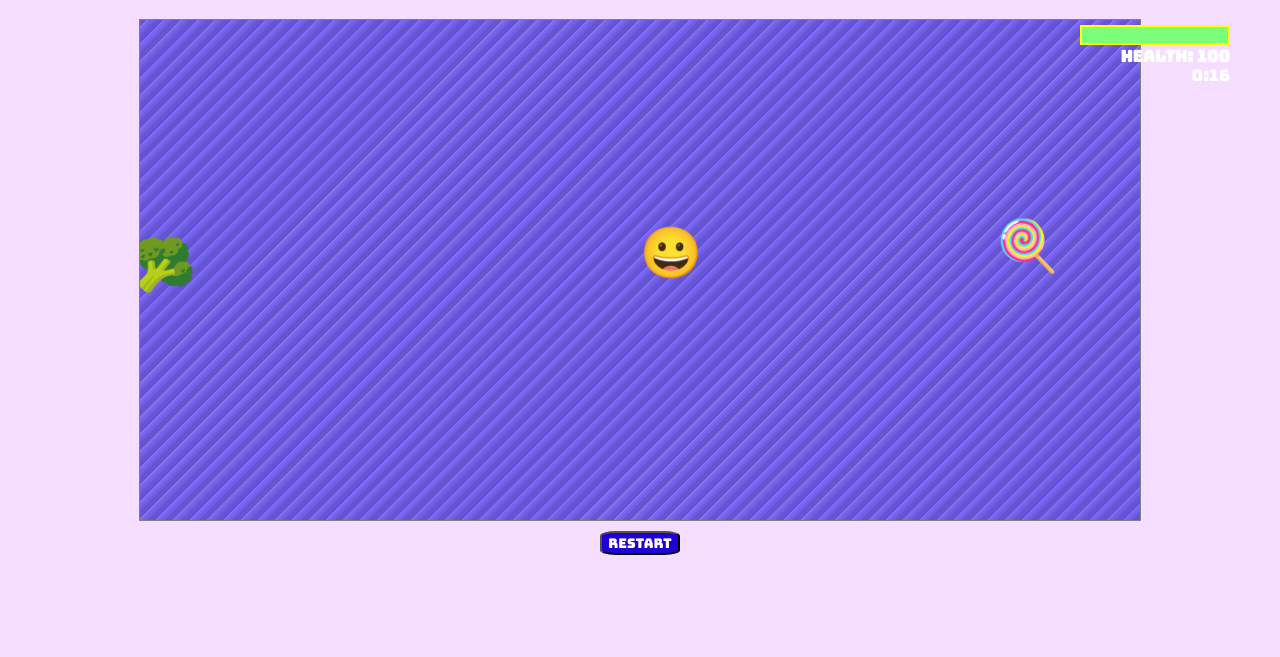
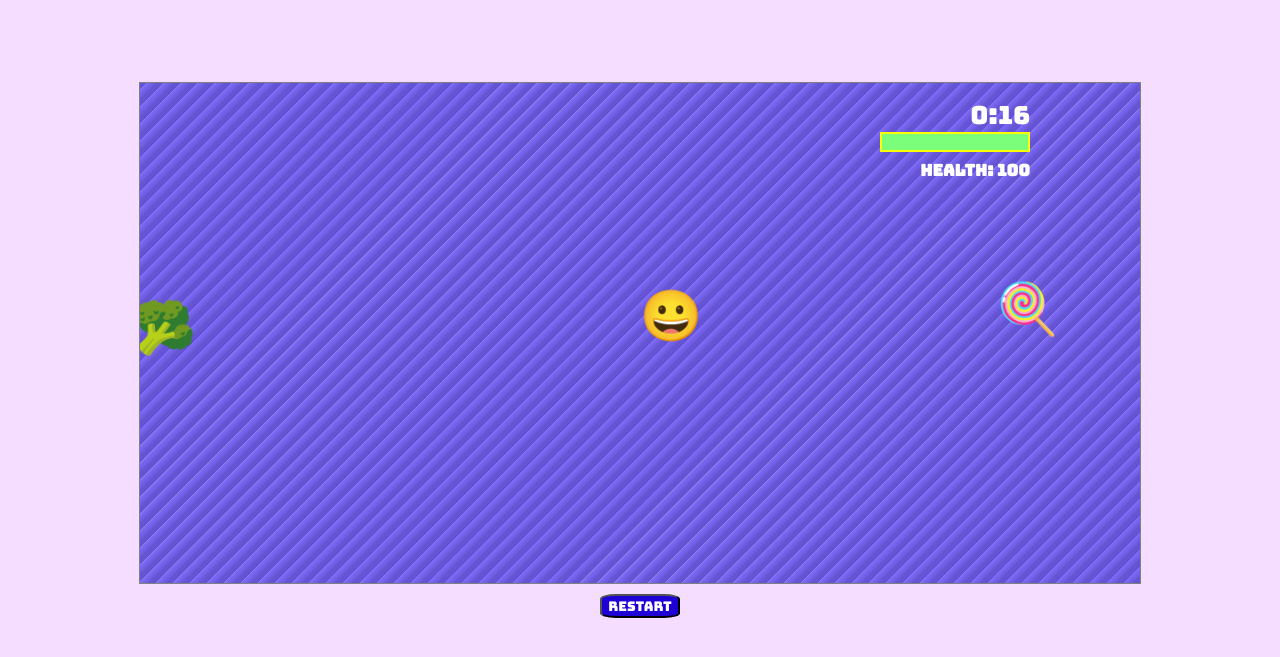
Before and after one commit to jjjtmy/Dodge-the-Sugars, a plain HTML site: page index.html in a window 1280 px wide. Shown: the part 75-732 px from the top of the page. Drawn offline with Linux system fonts and the light colour scheme.

Commit message:
updated healthSection css

```diff
--- a/style.css
+++ b/style.css
@@ -13,9 +13,9 @@ body {
 }
 
 #healthSection {
-  position: absolute;
-  top: 100px;
-  right: 50px;
+  position: relative;
+  top: 60px;
+  left: 130px;
   display: flex;
   color: white;
   font-family: "Bungee", sans-serif;
@@ -24,19 +24,22 @@ body {
 }
 
 #time {
-  position: absolute;
-  top: 40px;
-  right: 0px;
+  position: relative;
+  top: -10px;
+  left: 360px;
+  font-size: 25px;
 }
 
-h4: {
-  margin: 5px;
+h4 {
+  position: relative;
+  top: 60px;
+  left: 250px;
 }
 
 progress {
-  position: absolute;
-  top: 0px;
-  right: 0px;
+  position: relative;
+  top: 10px;
+  left: 100px;
   width: 150px;
   height: 20px;
   border: 2px solid yellow;
```
